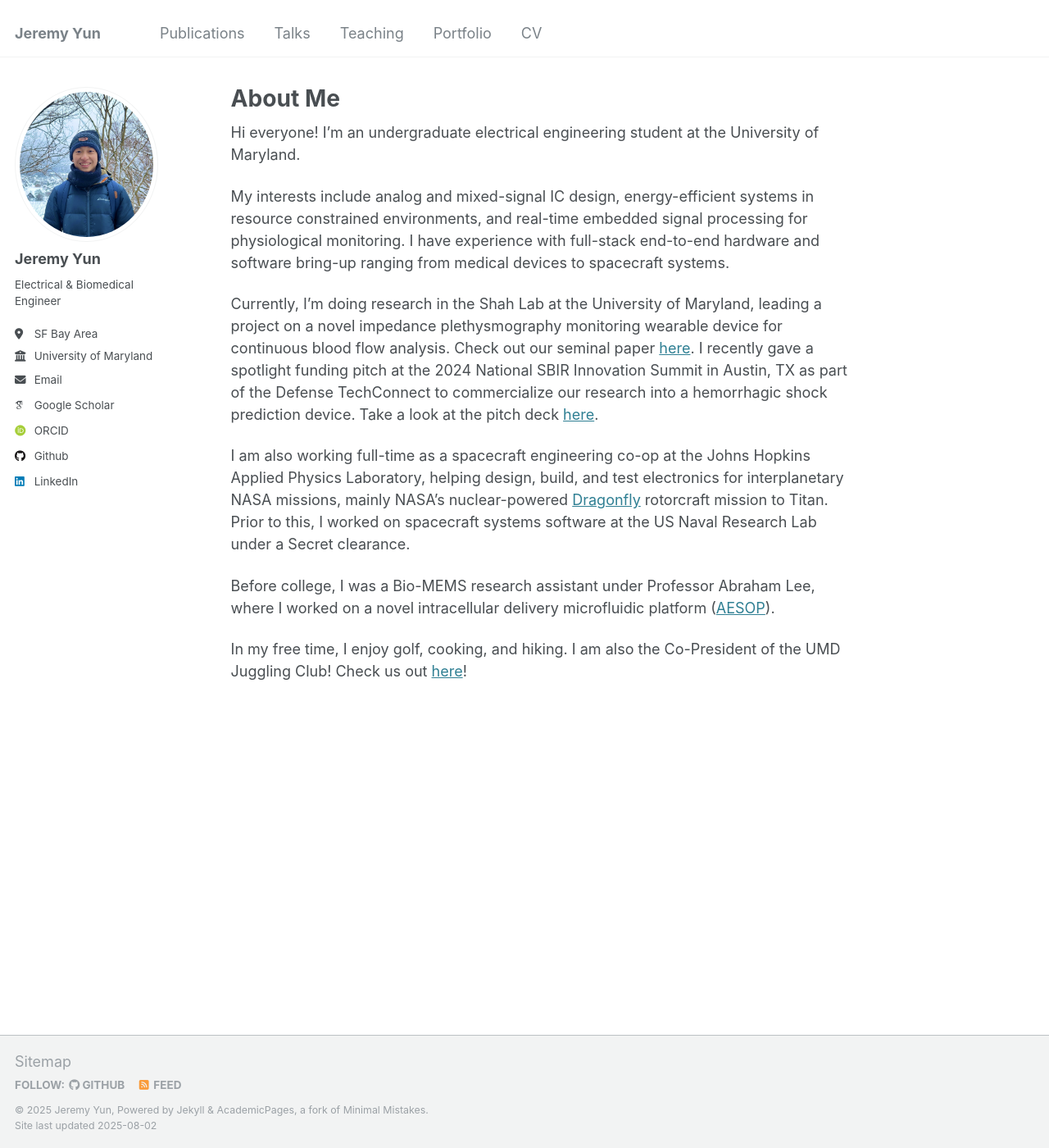
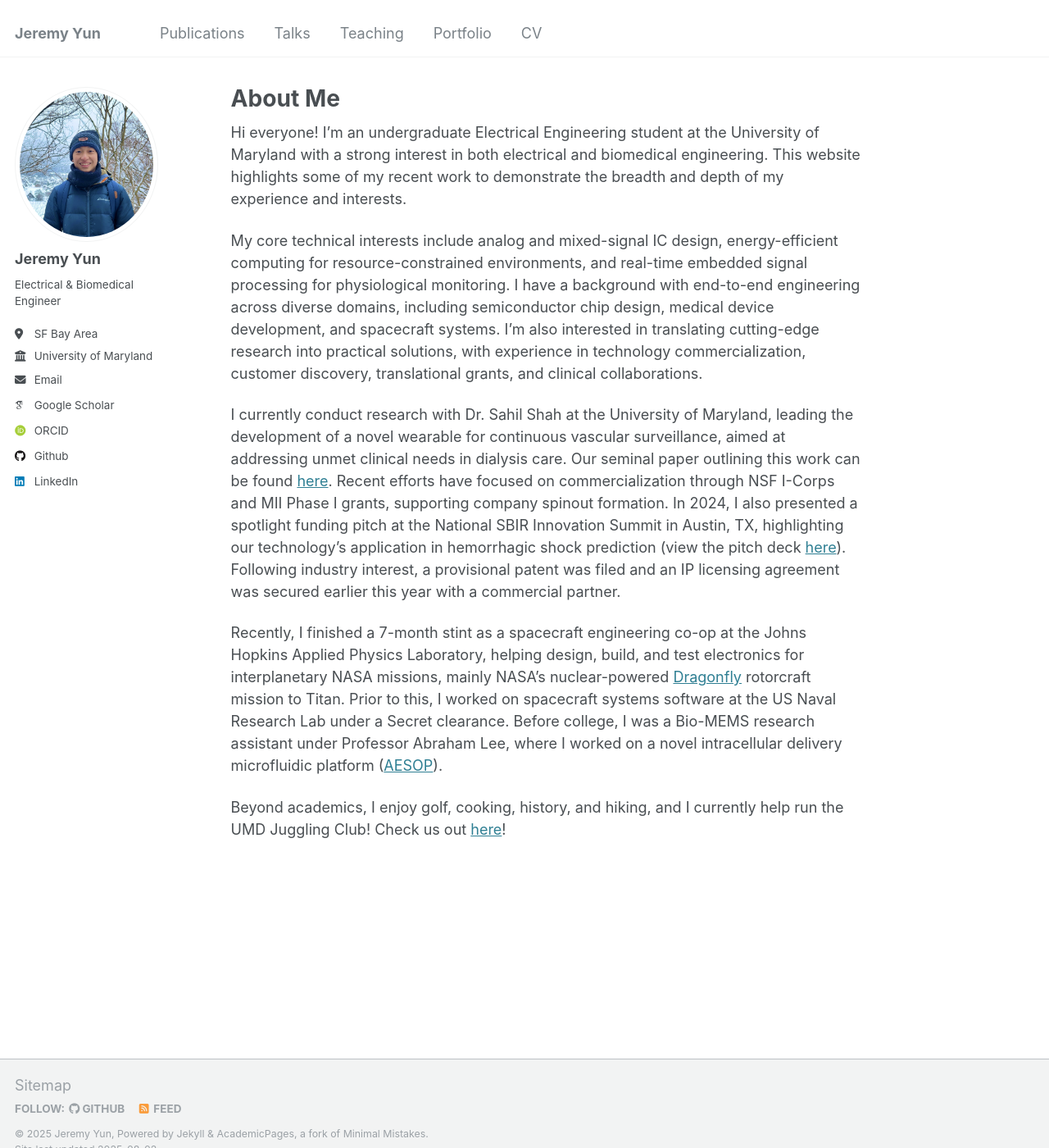
Before and after one commit to JermYeWorm/JermYeWorm.github.io, a Jekyll site: the page built from _pages/about.md, in a window 1280 px wide and 1400 px high. Shown: the whole window at 82% size. Built offline with Jekyll 4.4.1, drawn with Linux system fonts in a browser that asks for light colours; some web fonts are replaced.

Commit message:
update about

```diff
--- a/_pages/about.md
+++ b/_pages/about.md
@@ -7,14 +7,12 @@ redirect_from:
   - /about.html
 ---
 
-Hi everyone! I'm an undergraduate electrical engineering student at the University of Maryland.
+Hi everyone! I'm an undergraduate Electrical Engineering student at the University of Maryland with a strong interest in both electrical and biomedical engineering. This website highlights some of my recent work to demonstrate the breadth and depth of my experience and interests.
 
-My interests include analog and mixed-signal IC design, energy-efficient systems in resource constrained environments, and real-time embedded signal processing for physiological monitoring. I have experience with full-stack end-to-end hardware and software bring-up ranging from medical devices to spacecraft systems.
+My core technical interests include analog and mixed-signal IC design, energy-efficient computing for resource-constrained environments, and real-time embedded signal processing for physiological monitoring. I have a background with end-to-end engineering across diverse domains, including semiconductor chip design, medical device development, and spacecraft systems. I'm also interested in translating cutting-edge research into practical solutions, with experience in technology commercialization, customer discovery, translational grants, and clinical collaborations.
 
-Currently, I'm doing research in the Shah Lab at the University of Maryland, leading a project on a novel impedance plethysmography monitoring wearable device for continuous blood flow analysis. Check out our seminal paper [here](https://doi.org/10.1109/MWSCAS60917.2024.10658959). I recently gave a spotlight funding pitch at the 2024 National SBIR Innovation Summit in Austin, TX as part of the Defense TechConnect to commercialize our research into a hemorrhagic shock prediction device. Take a look at the pitch deck [here](http://jermyeworm.github.io/files/DTC_2024_Pitch_Slide_Deck.pdf).
+I currently conduct research with Dr. Sahil Shah at the University of Maryland, leading the development of a novel wearable for continuous vascular surveillance, aimed at addressing unmet clinical needs in dialysis care. Our seminal paper outlining this work can be found [here](https://doi.org/10.1109/MWSCAS60917.2024.10658959). Recent efforts have focused on commercialization through NSF I-Corps and MII Phase I grants, supporting company spinout formation. In 2024, I also presented a spotlight funding pitch at the National SBIR Innovation Summit in Austin, TX, highlighting our technology's application in hemorrhagic shock prediction (view the pitch deck [here](http://jermyeworm.github.io/files/DTC_2024_Pitch_Slide_Deck.pdf)). Following industry interest, a provisional patent was filed and an IP licensing agreement was secured earlier this year with a commercial partner.
 
-I am also working full-time as a spacecraft engineering co-op at the Johns Hopkins Applied Physics Laboratory, helping design, build, and test electronics for interplanetary NASA missions, mainly NASA's nuclear-powered [Dragonfly](https://dragonfly.jhuapl.edu/) rotorcraft mission to Titan. Prior to this, I worked on spacecraft systems software at the US Naval Research Lab under a Secret clearance.
+Recently, I finished a 7-month stint as a spacecraft engineering co-op at the Johns Hopkins Applied Physics Laboratory, helping design, build, and test electronics for interplanetary NASA missions, mainly NASA's nuclear-powered [Dragonfly](https://dragonfly.jhuapl.edu/) rotorcraft mission to Titan. Prior to this, I worked on spacecraft systems software at the US Naval Research Lab under a Secret clearance. Before college, I was a Bio-MEMS research assistant under Professor Abraham Lee, where I worked on a novel intracellular delivery microfluidic platform ([AESOP](https://doi.org/10.1002/advs.202102021)).
 
-Before college, I was a Bio-MEMS research assistant under Professor Abraham Lee, where I worked on a novel intracellular delivery microfluidic platform ([AESOP](https://doi.org/10.1002/advs.202102021)).
-
-In my free time, I enjoy golf, cooking, and hiking. I am also the Co-President of the UMD Juggling Club! Check us out [here](https://www.instagram.com/umdjugglingclub/)!
+Beyond academics, I enjoy golf, cooking, history, and hiking, and I currently help run the UMD Juggling Club! Check us out [here](https://www.instagram.com/umdjugglingclub/)!
```
Also changed, not shown: 1 other file.
